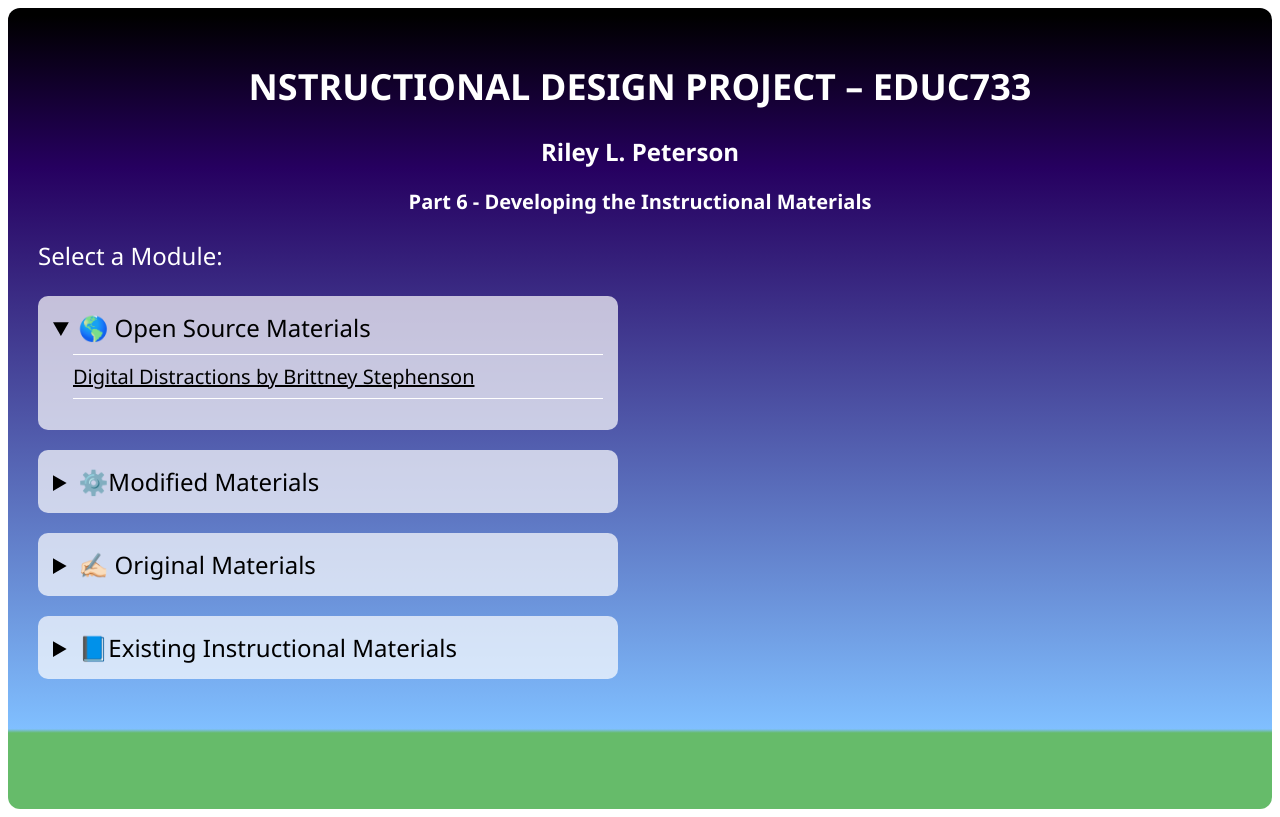
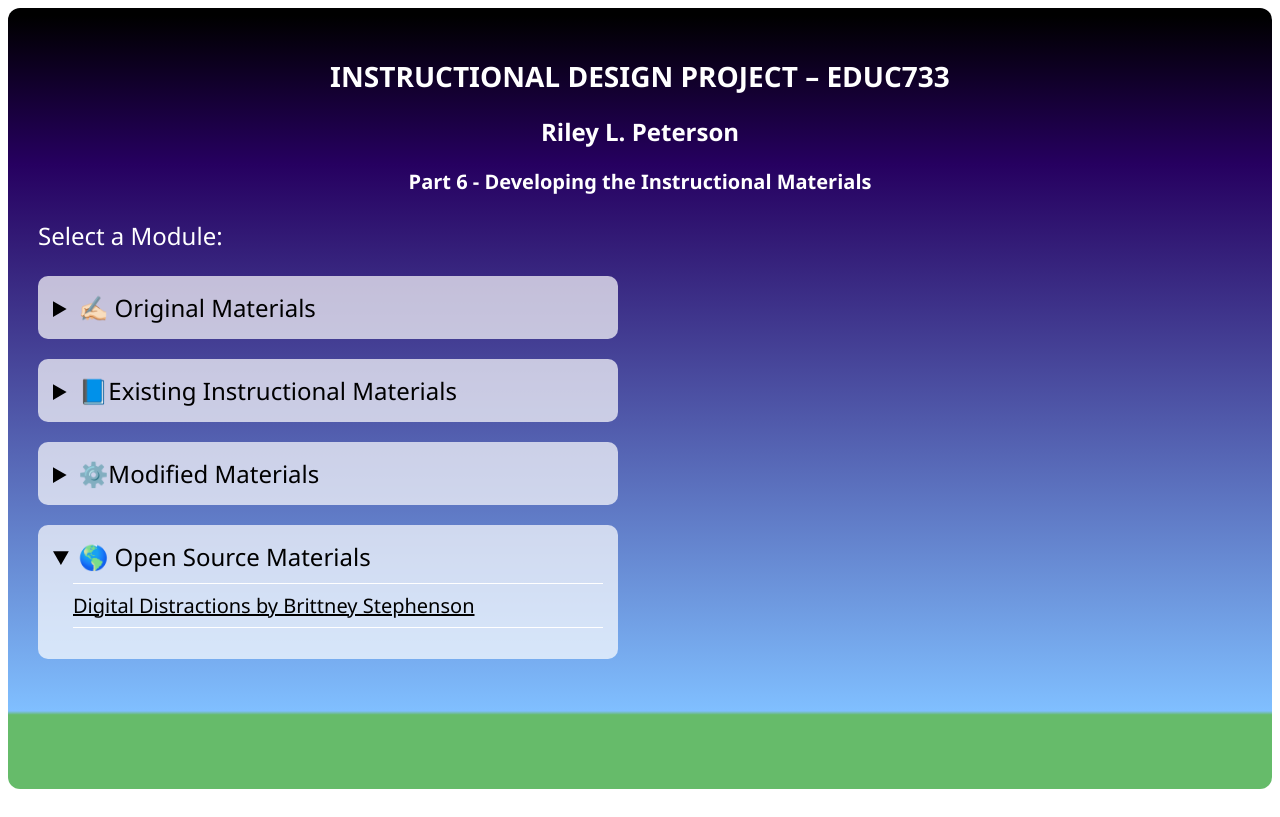
Before and after one commit to rileylamont/Riley-L.-Peterson---Instructional-Design-Project, a plain HTML site: page index.html in a window 1280 px wide. Both pictures are taken after a click on the heading "🌎 Open Source Materials". Drawn offline with Linux system fonts and the light colour scheme.

Commit message:
Organized

```diff
--- a/index.html
+++ b/index.html
@@ -3,31 +3,15 @@
 
 <div
     style="background: linear-gradient(to bottom, #000000 1%, #260060 20%, #80bfff 90%, #66bb6a 90.5%, #66bb6a 100%); padding: 30px; font-family: 'Segoe UI', sans-serif; border-radius: 12px;">
-    <h1 style="text-align: center;  font-size: 36px; cursor: pointer; color:#ffffff;">NSTRUCTIONAL DESIGN PROJECT –
+    <h1 style="text-align: center;  font-size: 28px; cursor: pointer; color:#ffffff;">INSTRUCTIONAL DESIGN PROJECT –
         EDUC733</h1>
     <h2 style="text-align: center; font-size: 24px; cursor: pointer; color: #ffffff; ">Riley L. Peterson</h2>
     <h3 style="text-align: center; font-size: 20px; cursor: pointer; color: #ffffff;">Part 6 - Developing the
         Instructional Materials</h3>
     <p style=" font-size: 24px; cursor: pointer; color: #ffffff;"> Select a Module:</p>
 
-    <details
-        style="background: rgba(255, 255, 255, .7); color: #000000; padding: 15px; border-radius: 10px; margin-top: 20px; width: 550px;">
-        <summary style="font-size: 24px; cursor: pointer;">🌎 Open Source Materials</summary>
-        <ul style="padding-left: 20px; margin-top: 10px; color: #000000;">
-            <li
-                style="font-size: 20px; border-top: 1px solid #ffffff; border-bottom: 1px solid #ffffff; padding-top: 8px; margin-top: 8px; padding-bottom: 8px; margin-bottom: 8px; list-style-type: none;">
-                <a style="color: #000000;"
-                    href="https://www.slideshare.net/slideshow/film315-presentation-8047600/8047600" target="_blank"
-                    rel="noopener">Digital Distractions by Brittney Stephenson</a>
-            </li>
 
-        </ul>
-    </details>
-    <details
-        style="background: rgba(255, 255, 255, .7); color: #000000; padding: 15px; border-radius: 10px; margin-top: 20px; width: 550px;">
-        <summary style="font-size: 24px; cursor: pointer;">⚙️Modified Materials</summary>
-        <ul style="padding-left: 20px; margin-top: 10px; color: #000000;">
-    </details>
+
     <details
         style="background: rgba(255, 255, 255, .7); color: #000000; padding: 15px; border-radius: 10px; margin-top: 20px; width: 550px;">
         <summary style="font-size: 24px; cursor: pointer;">✍🏻 Original Materials</summary>
@@ -40,7 +24,7 @@
             </li>
     </details>
     <details
-        style="background: rgba(255, 255, 255, 0.7); color: #000000; padding: 15px; border-radius: 10px; margin-top: 20px; margin-bottom: 100px; width: 550px;">
+        style="background: rgba(255, 255, 255, 0.7); color: #000000; padding: 15px; border-radius: 10px; margin-top: 20px; width: 550px;">
         <summary style="font-size: 24px; cursor: pointer;">📘Existing Instructional Materials </summary>
         <ul style="padding-left: 20px; margin-top: 10px; color: #000000;">
             <p style="30px;">Courtesy of Jordan School District:</p>
@@ -64,5 +48,22 @@
 
 
     </details>
+    <details
+        style="background: rgba(255, 255, 255, .7); color: #000000; padding: 15px; border-radius: 10px; margin-top: 20px; width: 550px;">
+        <summary style="font-size: 24px; cursor: pointer;">⚙️Modified Materials</summary>
+        <ul style="padding-left: 20px; margin-top: 10px; color: #000000;">
+    </details>
+    <details
+        style="background: rgba(255, 255, 255, .7); color: #000000; padding: 15px; border-radius: 10px; margin-top: 20px; margin-bottom: 100px; width: 550px;">
+        <summary style="font-size: 24px; cursor: pointer;">🌎 Open Source Materials</summary>
+        <ul style="padding-left: 20px; margin-top: 10px; color: #000000;">
+            <li
+                style="font-size: 20px; border-top: 1px solid #ffffff; border-bottom: 1px solid #ffffff; padding-top: 8px; margin-top: 8px; margin-bottom: 100px; padding-bottom: 8px; margin-bottom: 8px; list-style-type: none;">
+                <a style="color: #000000;"
+                    href="https://www.slideshare.net/slideshow/film315-presentation-8047600/8047600" target="_blank"
+                    rel="noopener">Digital Distractions by Brittney Stephenson</a>
+            </li>
 
+        </ul>
+    </details>
 </div>
```
